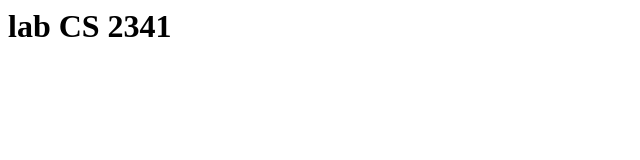
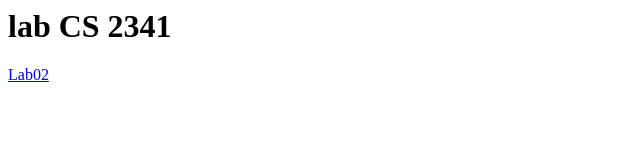
Before and after one commit to aleena1298/aleena1298.github.io, a plain HTML site: page index.html in a window 1280 px wide. Shown: the full height of the page, 0-640 px from the left. Drawn offline with Linux system fonts and the light colour scheme.

Commit message:
fix path

```diff
--- a/index.html
+++ b/index.html
@@ -1,5 +1,6 @@
 <html>
 <body>
 <h1>lab CS 2341</h1>
+<a href="./Lab02/index.html">Lab02</a>
 </body>
 </html>
```
